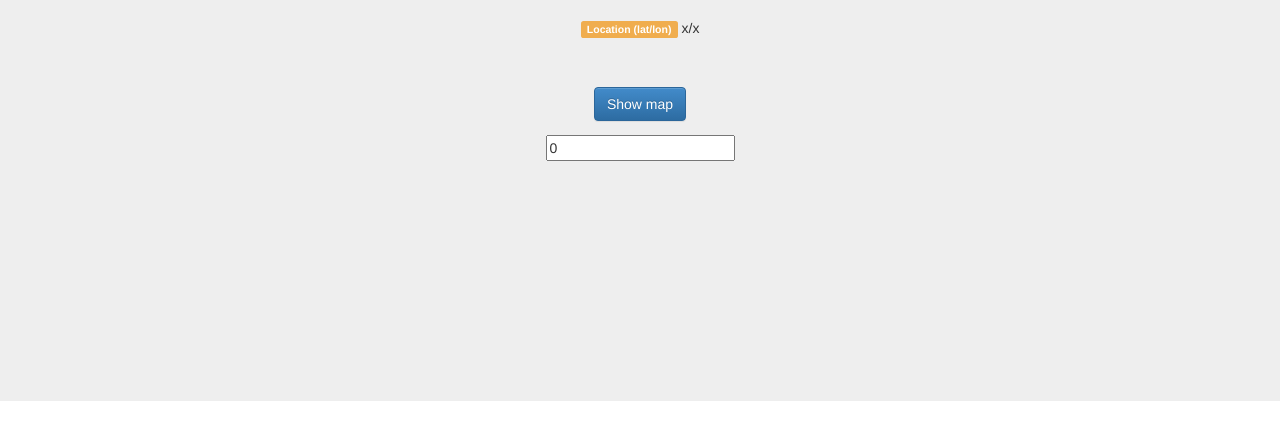
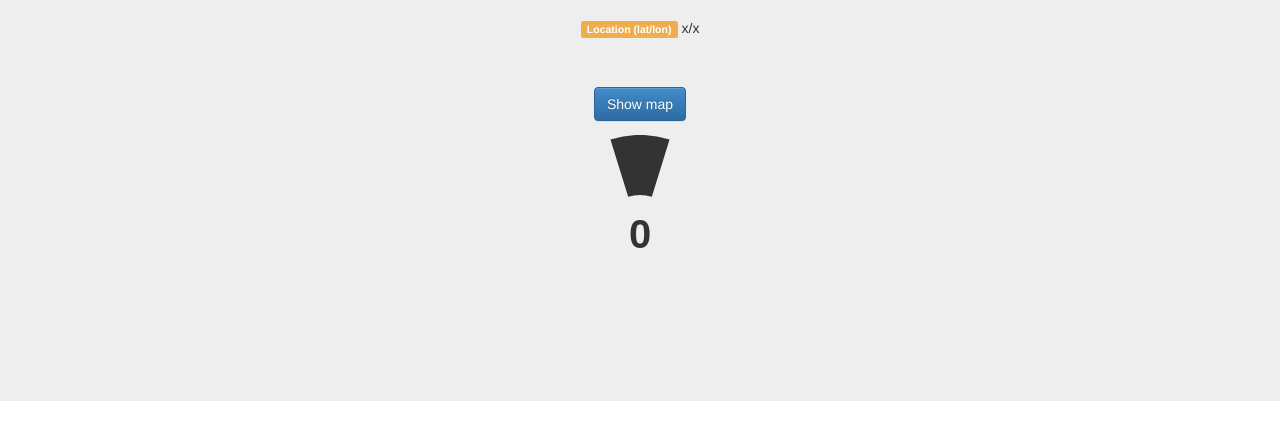
Before and after one commit to christian-fei/stargate, a website: page index.html in a window 1280 px wide. Shown: the part 180-620 px from the top of the page. Drawn offline with Linux system fonts and the light colour scheme; the site is published under a folder, as on GitHub Pages, so addresses that start at the root find nothing.

Commit message:
load script relative path

```diff
--- a/index.html
+++ b/index.html
@@ -29,7 +29,6 @@
 			</div>
 		</div>
 
-		<script src="/js/app.js"></script>
-		<script id="stargates" type="application/json" src="stargates.json"></script>
+		<script src="js/app.js"></script>
 	</body>
 </html>
```
